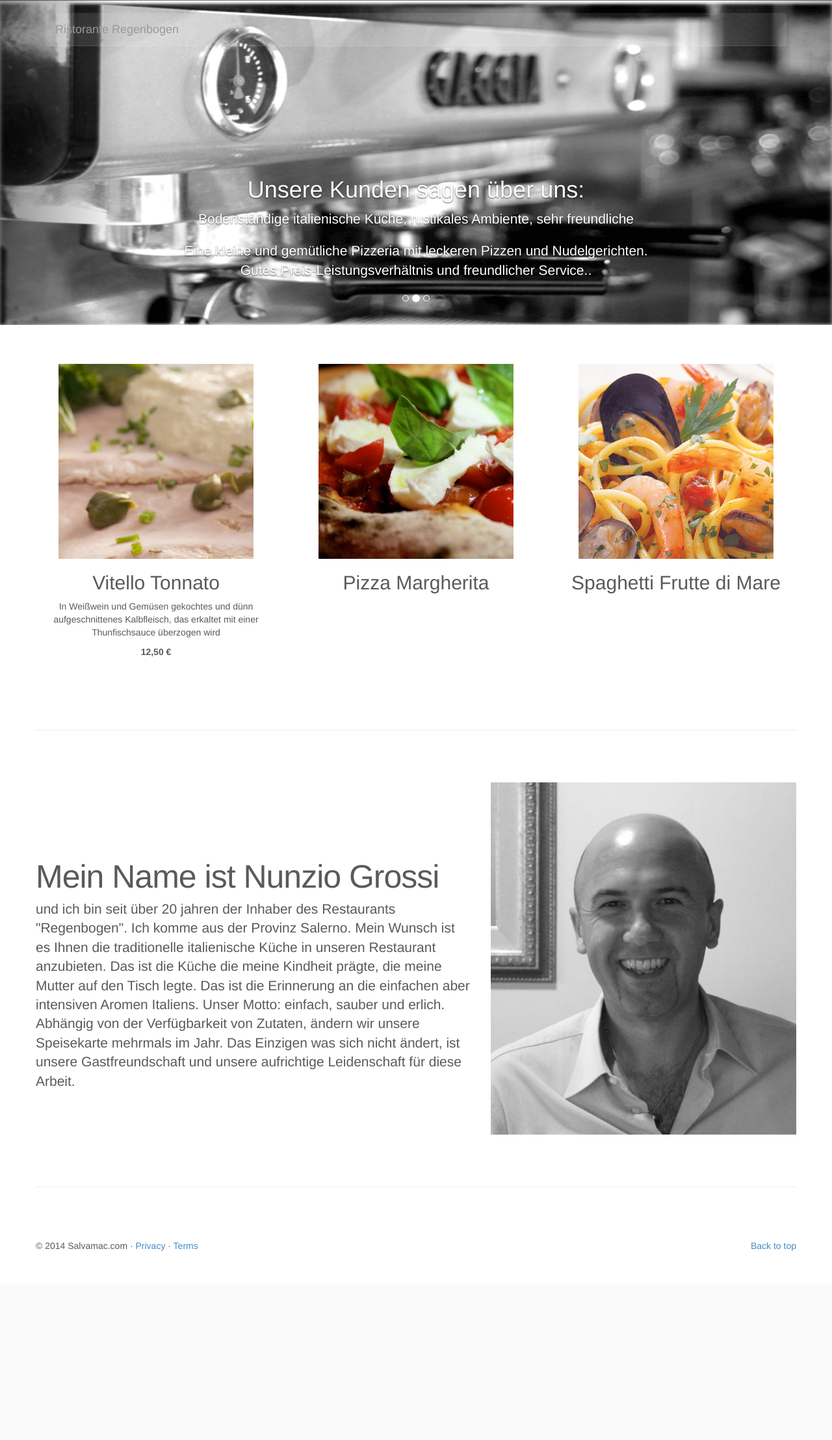
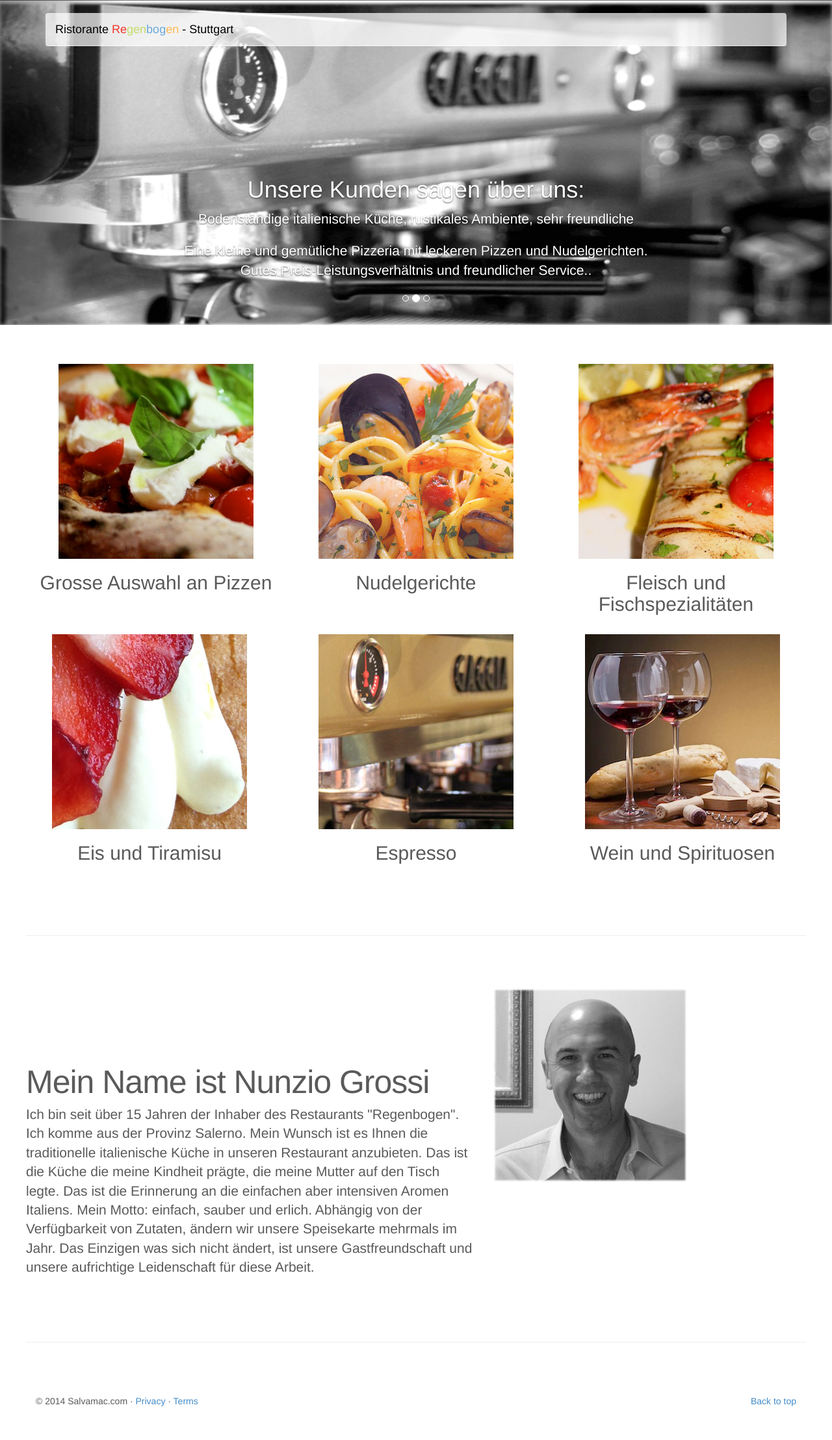
Before and after one commit to zagor3/regenbogen, a PHP site: page / in a window 1280 px wide. Shown: the whole page at 65% size. Before the commit the page ends 1925 px from the top, so only its background shows below. Run offline with PHP 8.4, Linux system fonts and the light colour scheme; some web fonts are replaced.

Commit message:
2014-05-26

```diff
--- a/index.html
+++ b/index.html
@@ -13,7 +13,7 @@
     <!-- Bootstrap core CSS -->
     <link href="js/bootstrap.css" rel="stylesheet">
     <link href="js/custom.css" rel="stylesheet">
-    <link href='http://fonts.googleapis.com/css?family=Amatic+SC' rel='stylesheet' type='text/css'>
+
 
     <!-- Just for debugging purposes. Don't actually copy this line! -->
     <!--[if lt IE 9]><script src="../../assets/js/ie8-responsive-file-warning.js"></script><![endif]-->
@@ -42,7 +42,11 @@
                 <span class="icon-bar"></span>
                 <span class="icon-bar"></span>
               </button>
-              <a class="navbar-brand" href="#">Ristorante Regenbogen</a>
+              <a class="navbar-brand" href="http://ristorante-regenbogen.de">
+                  <font color="#000000">Ristorante </font>
+                  <font color="#f2352c">Re</font><font color="#c1dc67">gen</font><font color="#69a9db">bog</font><font color="#ffb754">en</font>
+                  <font color="#000000">- Stuttgart</font>
+              </a>
             </div>
           </div>
         </div>
@@ -56,9 +60,9 @@
     <div id="myCarousel" class="carousel slide" data-ride="carousel">
       <!-- Indicators -->
       <ol class="carousel-indicators">
-        <li data-target="#myCarousel" data-slide-to="0" class=""></li>
+        <li data-target="#myCarousel" data-slide-to="2" class=""></li>
         <li class="active" data-target="#myCarousel" data-slide-to="1"></li>
-        <li class="" data-target="#myCarousel" data-slide-to="2"></li>
+        <li class="" data-target="#myCarousel" data-slide-to="1"></li>
       </ol>
       <div class="carousel-inner">
         <div class="item">
@@ -72,6 +76,15 @@
             </div>
           </div>
         </div>
+        <div class="item">
+          <img src="images/muscheln.jpg" class="img-responsive" alt="Third slide">
+          <div class="container">
+            <div class="carousel-caption">
+              <h1>Ristorante Regenbogen</h1>
+              <p>alle Farben der italienischen Küche </p>
+            </div>
+          </div>
+        </div>
         <div class="item active">
           <img src="images/gaggia.jpg" class="img-responsive" alt="Second slide">
           <div class="container">
@@ -82,15 +95,7 @@
             </div>
           </div>
         </div>
-        <div class="item">
-          <img src="images/muscheln.jpg" class="img-responsive" alt="Third slide">
-          <div class="container">
-            <div class="carousel-caption">
-              <h1>Frische Zutaten für Sie</h1>
-              <p>jeden tag....</p>
-            </div>
-          </div>
-        </div>
+
       </div>
       <a class="left carousel-control" href="#myCarousel" data-slide="prev"><span class="glyphicon glyphicon-chevron-left"></span></a>
       <a class="right carousel-control" href="#myCarousel" data-slide="next"><span class="glyphicon glyphicon-chevron-right"></span></a>
@@ -106,25 +111,46 @@
 
       <!-- Three columns of text below the carousel -->
       <div class="row">
-        <div class="col-lg-4">
-          <img src="images/vitello_tonnato.jpg"></img>
-          <h2>Vitello Tonnato</h2>
-          <p>In Weißwein und Gemüsen gekochtes und dünn aufgeschnittenes Kalbfleisch, das erkaltet mit einer Thunfischsauce überzogen wird</p>
-          <p><b>12,50 €</b></p>
-        </div><!-- /.col-lg-4 -->
+
 
         <div class="col-lg-4">
           <img src="images/pizza.jpg"></img>
-          <h2>Pizza Margherita</h2>
+          <h2>Grosse Auswahl an Pizzen</h2>
           <p></p>
         </div><!-- /.col-lg-4 -->
 
         <div class="col-lg-4">
           <img src="images/spaghetti_frutte_di_mare.jpg"></img>
-          <h2>Spaghetti Frutte di Mare</h2>
+          <h2>Nudelgerichte</h2>
           <p></p>
         </div><!-- /.col-lg-4 -->
 
+        <div class="col-lg-4">
+          <img src="images/fisch.jpg"></img>
+          <h2>Fleisch und Fischspezialitäten</h2>
+          <p></p>
+        </div><!-- /.col-lg-4 -->
+
+        <div class="row">
+
+
+        <div class="col-lg-4">
+          <img src="images/tiramisu.jpg"></img>
+          <h2>Eis und Tiramisu</h2>
+          <p></p>
+        </div><!-- /.col-lg-4 -->
+
+        <div class="col-lg-4">
+          <img src="images/caffe.jpg"></img>
+          <h2>Espresso</h2>
+          <p></p>
+        </div><!-- /.col-lg-4 -->
+
+        <div class="col-lg-4">
+          <img src="images/vino.jpg"></img>
+          <h2>Wein und Spirituosen</h2>
+          <p></p>
+        </div><!-- /.col-lg-4 -->
 
 
       </div><!-- /.row -->
@@ -137,14 +163,17 @@
       <div class="row featurette">
         <div class="col-md-7">
           <h2 class="featurette-heading">Mein Name ist Nunzio Grossi </h2>
-          <p class="lead">und ich bin seit über 20 jahren der Inhaber des Restaurants "Regenbogen". Ich komme aus der Provinz Salerno. Mein Wunsch ist es Ihnen die traditionelle italienische Küche in unseren Restaurant anzubieten. Das ist die Küche die meine Kindheit prägte, die meine Mutter auf den Tisch legte. Das ist die Erinnerung an die einfachen aber intensiven Aromen Italiens. Unser Motto: einfach, sauber und erlich. Abhängig von der Verfügbarkeit von Zutaten, ändern wir unsere Speisekarte mehrmals im Jahr. Das Einzigen was sich nicht ändert, ist unsere Gastfreundschaft und unsere aufrichtige Leidenschaft für diese Arbeit.</p>
+          <p class="lead">Ich bin seit über 15 Jahren der Inhaber des Restaurants "Regenbogen". Ich komme aus der Provinz Salerno. Mein Wunsch ist es Ihnen die traditionelle italienische Küche in unseren Restaurant anzubieten. Das ist die Küche die meine Kindheit prägte, die meine Mutter auf den Tisch legte. Das ist die Erinnerung an die einfachen aber intensiven Aromen Italiens. Mein Motto: einfach, sauber und erlich. Abhängig von der Verfügbarkeit von Zutaten, ändern wir unsere Speisekarte mehrmals im Jahr. Das Einzigen was sich nicht ändert, ist unsere Gastfreundschaft und unsere aufrichtige Leidenschaft für diese Arbeit.</p>
         </div>
         <div class="col-md-5">
-          <img src="images/nunzio.jpg" class="featurette-image img-responsive" alt="500x500"></img>
+          <img src="images/nunzio_300.jpg" class="featurette-image img-responsive" alt="500x500"></img>
         </div>
       </div>
 
-      <hr class="featurette-divider">
+       <hr class="featurette-divider">
+
+
+     </div>
 
 
       <!-- /END THE FEATURETTES -->
--- a/js/custom.css
+++ b/js/custom.css
@@ -1,4 +1,8 @@
 .navbar-inverse {
-    background-color: rgba(255,255,255,0.1);
-    border-color: rgba(255,255,255,0.1);
+    background-color: rgba(255,255,255,0.7);
+    border-color: rgba(255,255,255,0.7);
 }
+
+.col-md-7 {
+	vertical-align: top;
+}
```
Also changed, not shown: images/caffe.jpg (added), images/fisch.jpg (added), images/logo.jpg (deleted), images/logo.png (deleted), images/nunzio_300.jpg (added), images/tiramisu.jpg (added), images/vino.jpg (added), images/wo_sind_wir.jpg (deleted), images/zitronen.jpg (deleted).
